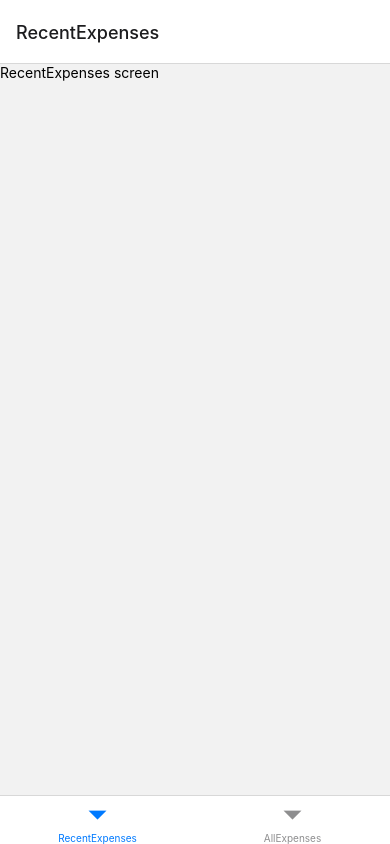
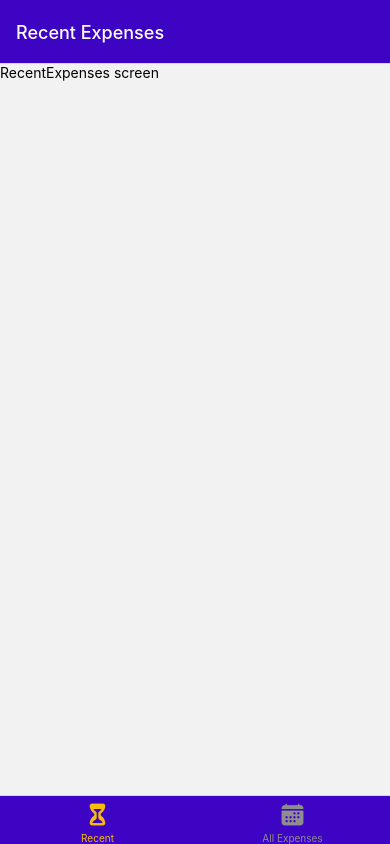
Before and after one commit to amr4356/React-Native-ExpenseTrackerApp, a React Native app: screen / in a window 390 px wide. Built offline with nearby package versions, Linux system fonts and the light colour scheme.

Commit message:
128. Adding Global Colors & Editing Navigation Configuration

```diff
--- a/App.js
+++ b/App.js
@@ -5,15 +5,44 @@ import { StatusBar } from "expo-status-bar";
 import RecentExpenses from "./screens/RecentExpenses";
 import ManageExpense from "./screens/ManageExpense";
 import AllExpenses from "./screens/AllExpenses";
+import { GlobalStyles } from "./constants/styles";
+import { Ionicons } from "@expo/vector-icons";
 
 const Stack = createNativeStackNavigator();
 const BottomTab = createBottomTabNavigator();
 
 function ExpensesOverview() {
   return (
-    <BottomTab.Navigator>
-      <BottomTab.Screen name="RecentExpenses" component={RecentExpenses} />
-      <BottomTab.Screen name="AllExpenses" component={AllExpenses} />
+    <BottomTab.Navigator
+      screenOptions={{
+        headerStyle: { backgroundColor: GlobalStyles.colors.primary500 },
+        headerTintColor: "white",
+        tabBarStyle: { backgroundColor: GlobalStyles.colors.primary500 },
+        tabBarActiveTintColor: GlobalStyles.colors.accent500,
+      }}
+    >
+      <BottomTab.Screen
+        name="RecentExpenses"
+        component={RecentExpenses}
+        options={{
+          title: "Recent Expenses",
+          tabBarLabel: "Recent",
+          tabBarIcon: ({ color, size }) => (
+            <Ionicons name="hourglass" size={size} color={color} />
+          ),
+        }}
+      />
+      <BottomTab.Screen
+        name="AllExpenses"
+        component={AllExpenses}
+        options={{
+          title: "All Expenses",
+          tabBarLabel: "All Expenses",
+          tabBarIcon: ({ color, size }) => (
+            <Ionicons name="calendar" size={size} color={color} />
+          ),
+        }}
+      />
     </BottomTab.Navigator>
   );
 }
@@ -24,7 +53,11 @@ export default function App() {
       <StatusBar style="auto" />
       <NavigationContainer>
         <Stack.Navigator>
-          <Stack.Screen name="ExpensesOverview" component={ExpensesOverview} options={{headerShown: false}} />
+          <Stack.Screen
+            name="ExpensesOverview"
+            component={ExpensesOverview}
+            options={{ headerShown: false }}
+          />
           <Stack.Screen name="ManageExpense" component={ManageExpense} />
         </Stack.Navigator>
       </NavigationContainer>
--- /dev/null
+++ b/constants/styles.js
@@ -0,0 +1,16 @@
+export const GlobalStyles = {
+  colors: {
+    primary50: "#e4d9fd",
+    primary100: "#c6affc",
+    primary200: "#a281f0",
+    primary400: "#5721d4",
+    primary500: "#3e04c3",
+    primary700: "#2d0689",
+    primary800: "#200364",
+    accent500: "#f7bc0c",
+    error50: "#fcc4e4",
+    error500: "#9b095c",
+    gray500: "#39324a",
+    gray700: "#221c30",
+  },
+};
```
